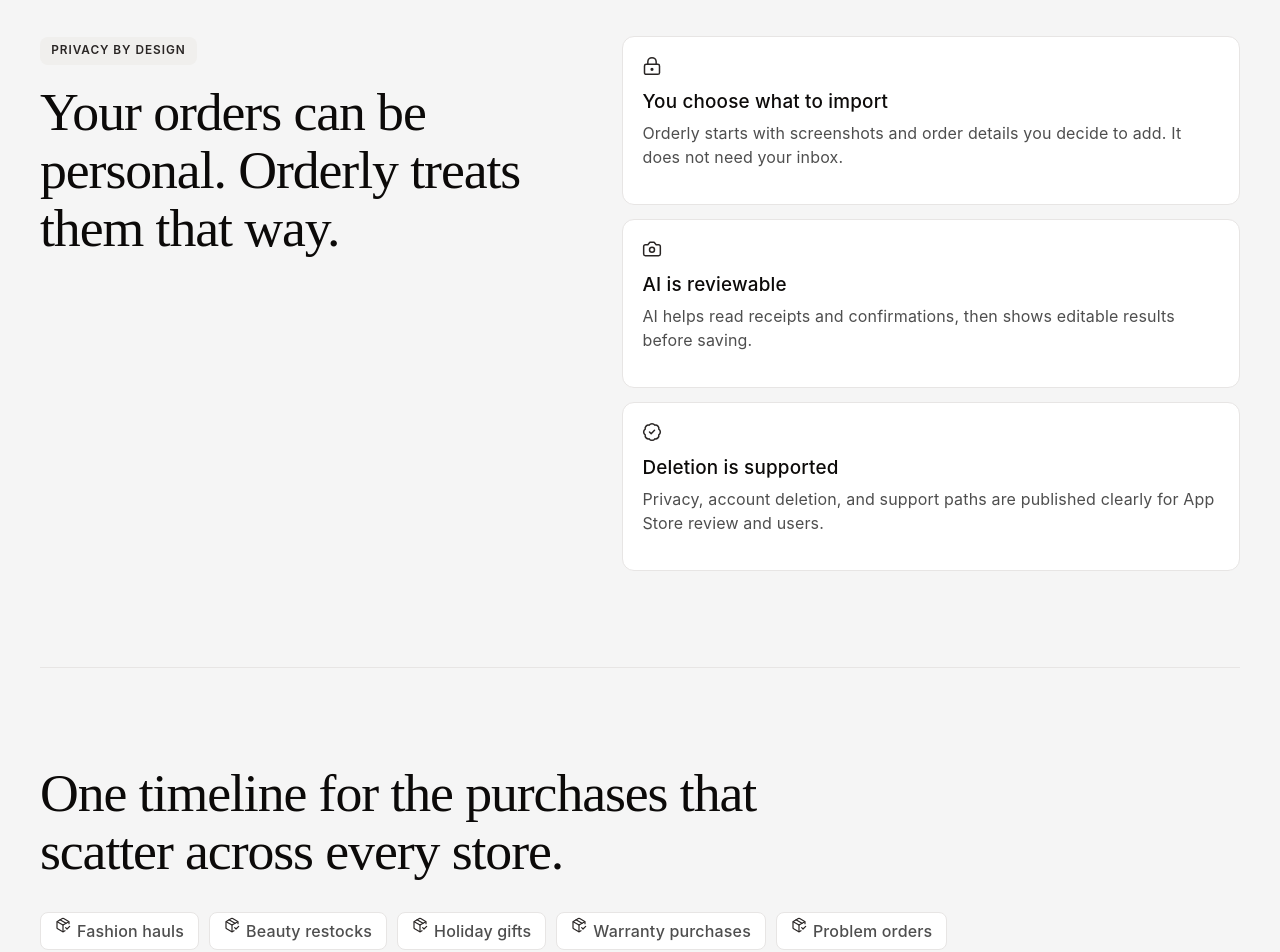
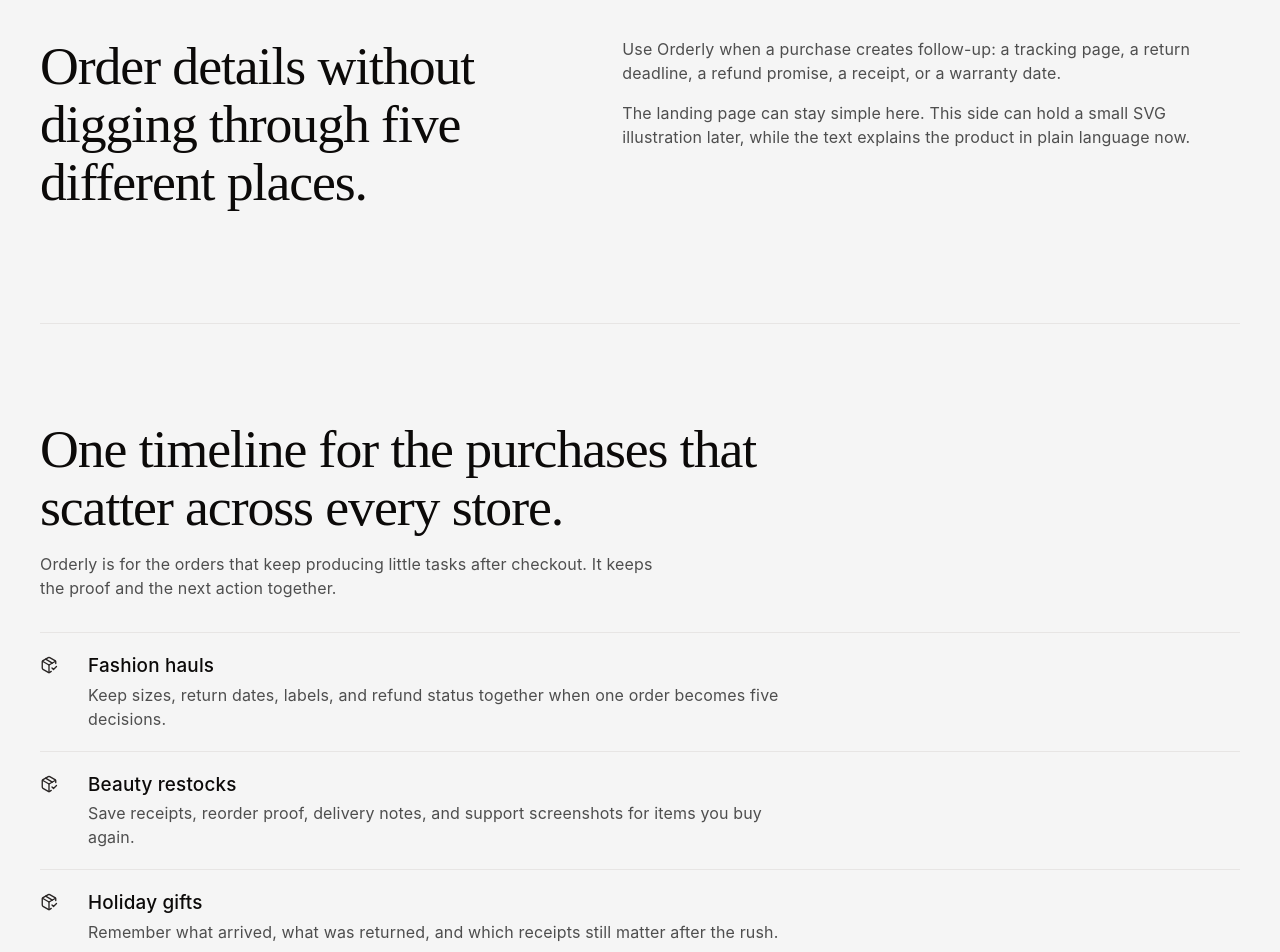
Before and after one commit to Synaphis/orderly-website, a Next.js app: page / in a window 1280 px wide. Shown: the part 3300-4252 px from the top of the page. Built offline with nearby package versions, Linux system fonts and the light colour scheme.

Commit message:
move privacy off landing page

```diff
--- a/app/components/SiteHeader.tsx
+++ b/app/components/SiteHeader.tsx
@@ -4,7 +4,7 @@ import { mailto, site } from "../lib/site";
 
 const links = [
   { href: "/#features", label: "Features" },
-  { href: "/#privacy", label: "Privacy" },
+  { href: "/privacy", label: "Privacy" },
   { href: "/support", label: "Support" },
   { href: "/terms", label: "Terms" }
 ];
--- a/app/globals.css
+++ b/app/globals.css
@@ -568,17 +568,17 @@ h3 {
   content: "";
 }
 
-.privacy-panel svg,
 .process-list svg,
-.audience-strip svg {
+.purchase-list svg {
   margin-bottom: 0.8rem;
   color: var(--primary);
   stroke-width: 1.8;
 }
 
 .feature-copy p,
-.privacy-panel p,
-.process-list p {
+.process-list p,
+.information-copy p,
+.purchase-list p {
   color: var(--body);
 }
 
@@ -632,47 +632,50 @@ h3 {
   background: var(--surface-card);
 }
 
-.privacy-section {
+.information-section {
   display: grid;
   grid-template-columns: minmax(0, 0.9fr) minmax(0, 1.1fr);
   gap: clamp(2rem, 6vw, 5rem);
   align-items: start;
+  border-top: 1px solid var(--hairline);
 }
 
-.privacy-panel {
-  display: grid;
-  gap: 0.85rem;
+.information-section h2 {
+  max-width: 720px;
 }
 
-.privacy-panel article {
-  min-height: 138px;
-  padding: 1.2rem;
-  border: 1px solid var(--hairline);
-  border-radius: var(--radius-card);
-  background: var(--surface-card);
+.information-copy {
+  max-width: 660px;
 }
 
 .audience-section {
   border-top: 1px solid var(--hairline);
 }
 
-.audience-strip {
-  display: flex;
-  flex-wrap: wrap;
-  gap: 0.65rem;
+.purchase-list {
+  display: grid;
+  border-top: 1px solid var(--hairline);
 }
 
-.audience-strip span {
-  display: inline-flex;
-  align-items: center;
-  gap: 0.4rem;
-  min-height: 38px;
-  padding: 0 0.85rem;
-  border: 1px solid var(--hairline);
-  border-radius: var(--radius-control);
-  background: var(--surface-card);
-  color: var(--body);
-  font-weight: 500;
+.purchase-list article {
+  display: grid;
+  grid-template-columns: 32px minmax(0, 1fr);
+  gap: 1rem;
+  padding: 1.25rem 0;
+  border-bottom: 1px solid var(--hairline);
+}
+
+.purchase-list svg {
+  margin-top: 0.18rem;
+}
+
+.purchase-list h3 {
+  margin-bottom: 0.25rem;
+}
+
+.purchase-list p {
+  max-width: 720px;
+  margin-bottom: 0;
 }
 
 .cta-section {
@@ -827,7 +830,7 @@ h3 {
   .hero-section,
   .intro-band,
   .process-section,
-  .privacy-section,
+  .information-section,
   .cta-section,
   .site-footer {
     grid-template-columns: 1fr;
--- a/app/page.tsx
+++ b/app/page.tsx
@@ -1,11 +1,9 @@
 import Link from "next/link";
 import {
   ArrowRight,
-  BadgeCheck,
   Camera,
   CalendarDays,
   CheckCircle2,
-  LockKeyhole,
   PackageCheck,
   ReceiptText,
   RefreshCw,
@@ -65,7 +63,28 @@ const steps = [
   }
 ];
 
-const audiences = ["Fashion hauls", "Beauty restocks", "Holiday gifts", "Warranty purchases", "Problem orders"];
+const purchaseTypes = [
+  {
+    title: "Fashion hauls",
+    text: "Keep sizes, return dates, labels, and refund status together when one order becomes five decisions."
+  },
+  {
+    title: "Beauty restocks",
+    text: "Save receipts, reorder proof, delivery notes, and support screenshots for items you buy again."
+  },
+  {
+    title: "Holiday gifts",
+    text: "Remember what arrived, what was returned, and which receipts still matter after the rush."
+  },
+  {
+    title: "Warranty purchases",
+    text: "Hold onto order numbers, coverage dates, and proof of purchase for electronics and appliances."
+  },
+  {
+    title: "Problem orders",
+    text: "Track refund promises, support notes, carrier updates, and bank follow-up in one place."
+  }
+];
 
 export default function Home() {
   return (
@@ -148,40 +167,38 @@ export default function Home() {
           </div>
         </section>
 
-        <section className="section privacy-section" id="privacy">
+        <section className="section information-section">
           <div>
-            <p className="eyebrow">Privacy by design</p>
-            <h2>Your orders can be personal. Orderly treats them that way.</h2>
+            <h2>Order details without digging through five different places.</h2>
           </div>
-          <div className="privacy-panel">
-            <article>
-              <LockKeyhole size={20} />
-              <h3>You choose what to import</h3>
-              <p>Orderly starts with screenshots and order details you decide to add. It does not need your inbox.</p>
-            </article>
-            <article>
-              <Camera size={20} />
-              <h3>AI is reviewable</h3>
-              <p>AI helps read receipts and confirmations, then shows editable results before saving.</p>
-            </article>
-            <article>
-              <BadgeCheck size={20} />
-              <h3>Deletion is supported</h3>
-              <p>Privacy, account deletion, and support paths are published clearly for App Store review and users.</p>
-            </article>
+          <div className="information-copy">
+            <p>
+              Use Orderly when a purchase creates follow-up: a tracking page, a return deadline, a refund promise, a
+              receipt, or a warranty date.
+            </p>
+            <p>
+              The landing page can stay simple here. This side can hold a small SVG illustration later, while the text
+              explains the product in plain language now.
+            </p>
           </div>
         </section>
 
         <section className="section audience-section">
           <div className="section-head">
             <h2>One timeline for the purchases that scatter across every store.</h2>
+            <p>
+              Orderly is for the orders that keep producing little tasks after checkout. It keeps the proof and the next action together.
+            </p>
           </div>
-          <div className="audience-strip">
-            {audiences.map((item) => (
-              <span key={item}>
-                <PackageCheck size={16} />
-                {item}
-              </span>
+          <div className="purchase-list">
+            {purchaseTypes.map((item) => (
+              <article key={item.title}>
+                <PackageCheck size={18} />
+                <div>
+                  <h3>{item.title}</h3>
+                  <p>{item.text}</p>
+                </div>
+              </article>
             ))}
           </div>
         </section>
```
